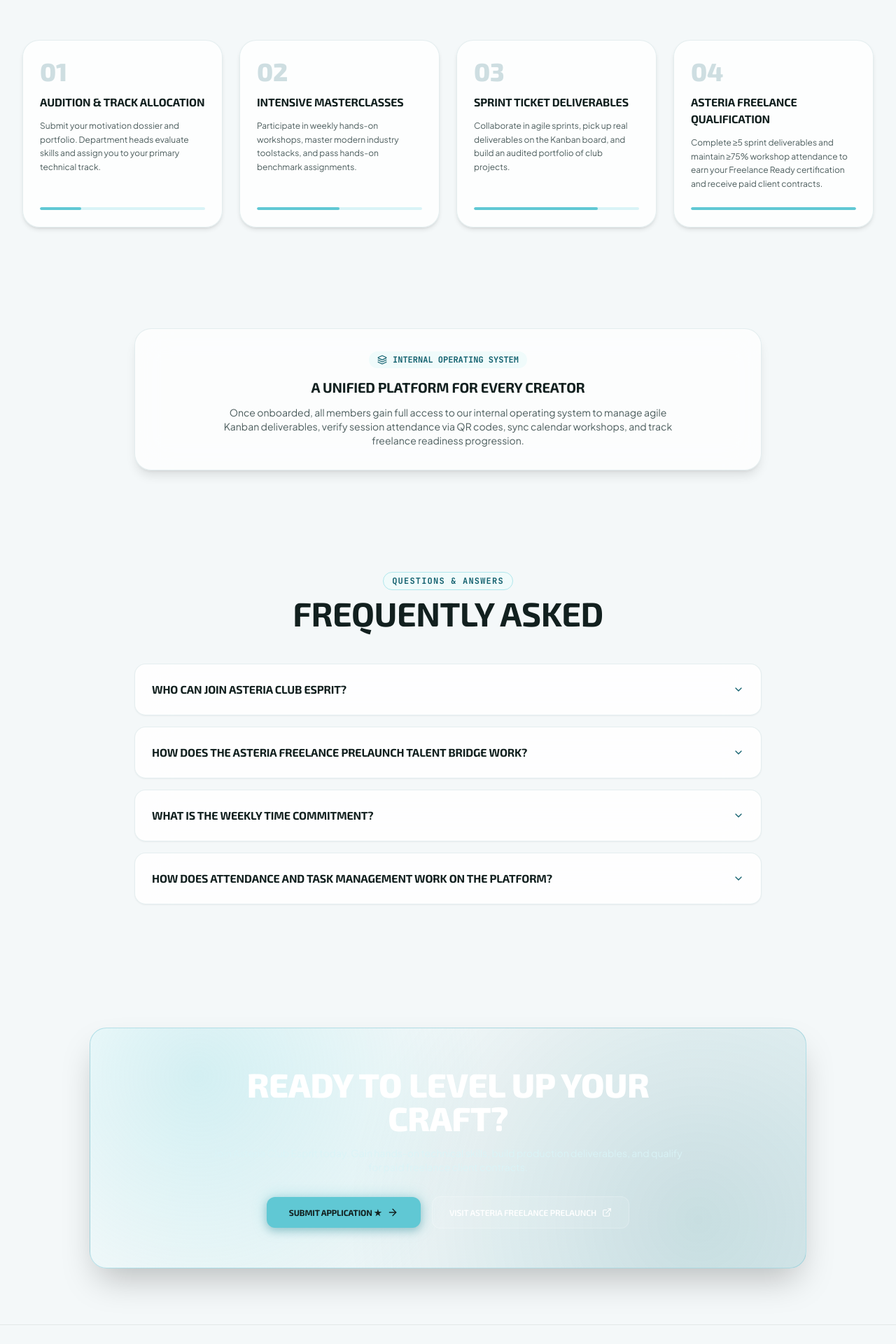
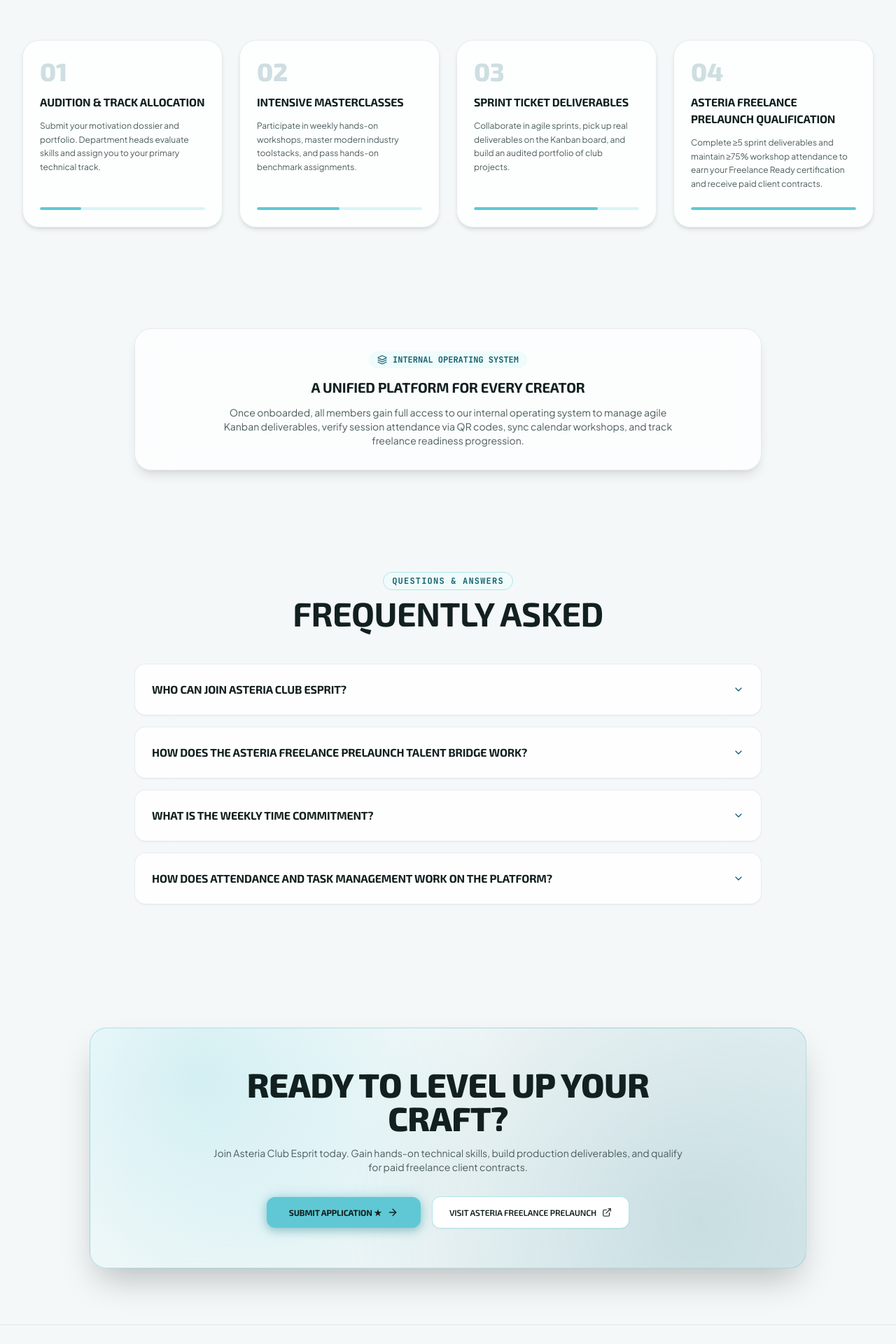
Before and after one commit to itshydraaaaaa/Asteria-Club-Esprit, a Next.js app: page / in a window 1280 px wide. Shown: the part 2960-4880 px from the top of the page at 70% size. Built offline with nearby package versions, Linux system fonts and the light colour scheme; no server answers; the database is empty.

Commit message:
fix: CTA bottom banner text contrast and freelance prelaunch labels

```diff
--- a/src/app/(dashboard)/departments/[id]/page.tsx
+++ b/src/app/(dashboard)/departments/[id]/page.tsx
@@ -144,7 +144,7 @@ export default function DepartmentDetailPage() {
                       </p>
                       {member.freelanceReady && (
                         <span className="inline-block text-[10px] font-bold text-teal-900 bg-teal-400/30 px-1.5 py-0.5 rounded mt-2">
-                          ★ Asteria Freelance Ready
+                          ★ Asteria Freelance PreLaunch Ready
                         </span>
                       )}
                     </div>
--- a/src/app/(dashboard)/members/[id]/page.tsx
+++ b/src/app/(dashboard)/members/[id]/page.tsx
@@ -207,7 +207,7 @@ export default function MemberProfilePage() {
             <div className="flex items-center justify-between">
               <div>
                 <p className="text-xs font-semibold uppercase tracking-wider text-ink-soft font-body">
-                  Asteria Freelance
+                  Asteria Freelance PreLaunch
                 </p>
                 <h4 className="font-display font-bold text-base text-ink mt-1">
                   {member.freelanceReady ? "Qualified ★" : "In Progress"}
@@ -344,7 +344,7 @@ export default function MemberProfilePage() {
               className="w-4 h-4 text-teal-900 rounded border-line focus:ring-teal-400"
             />
             <label htmlFor="freelanceCheck" className="text-xs font-bold font-body text-ink cursor-pointer">
-              Certify as Asteria Freelance Ready
+              Certify as Asteria Freelance PreLaunch Ready
             </label>
           </div>
 
--- a/src/app/page.tsx
+++ b/src/app/page.tsx
@@ -140,7 +140,7 @@ export default function HomePage() {
     },
     {
       step: "04",
-      title: isFr ? "Qualification Asteria Freelance" : "Asteria Freelance Qualification",
+      title: isFr ? "Qualification Asteria Freelance PreLaunch" : "Asteria Freelance PreLaunch Qualification",
       desc: isFr
         ? "Validez au moins 5 livrables de sprint et maintenez ≥75% d'assiduité pour être certifié 'Prêt pour le Freelance' et recevoir des contrats rémunérés."
         : "Complete ≥5 sprint deliverables and maintain ≥75% workshop attendance to earn your Freelance Ready certification and receive paid client contracts.",
@@ -551,10 +551,10 @@ export default function HomePage() {
       <section className="py-20 px-4 sm:px-6 lg:px-8">
         <div className="max-w-5xl mx-auto rounded-3xl gradient-mesh-hero p-8 sm:p-14 text-center space-y-6 shadow-2xl border border-teal-500/30 relative overflow-hidden">
           <div className="relative z-10 space-y-4 max-w-2xl mx-auto">
-            <h2 className="font-display font-black text-3xl sm:text-5xl uppercase tracking-wider text-white">
+            <h2 className="font-display font-black text-3xl sm:text-5xl uppercase tracking-wider text-ink dark:text-white">
               {isFr ? "PRÊT À RÉVÉLER VOTRE POTENTIEL ?" : "READY TO LEVEL UP YOUR CRAFT?"}
             </h2>
-            <p className="font-body text-xs sm:text-sm text-teal-100/90 leading-relaxed">
+            <p className="font-body text-xs sm:text-sm text-ink-soft dark:text-teal-100/90 leading-relaxed">
               {isFr
                 ? "Rejoignez Asteria Club Esprit dès aujourd'hui. Développez des compétences pratiques, livrez des projets réels et accédez à des contrats freelance rémunérés."
                 : "Join Asteria Club Esprit today. Gain hands-on technical skills, build production deliverables, and qualify for paid freelance client contracts."}
@@ -571,7 +571,7 @@ export default function HomePage() {
                 href="https://asteriafreelance.vercel.app/"
                 target="_blank"
                 rel="noreferrer"
-                className="px-6 py-3.5 rounded-xl text-xs font-semibold font-display uppercase tracking-wider bg-white/10 hover:bg-white/20 text-white border border-white/20 transition-all flex items-center gap-2"
+                className="px-6 py-3.5 rounded-xl text-xs font-semibold font-display uppercase tracking-wider bg-white dark:bg-white/10 hover:bg-teal-50 dark:hover:bg-white/20 text-ink dark:text-white border border-teal-200 dark:border-white/20 transition-all flex items-center gap-2 shadow-sm"
               >
                 {t("freelance.cta", "Visit Asteria Freelance PreLaunch")}
                 <ExternalLink className="w-3.5 h-3.5" />
```
